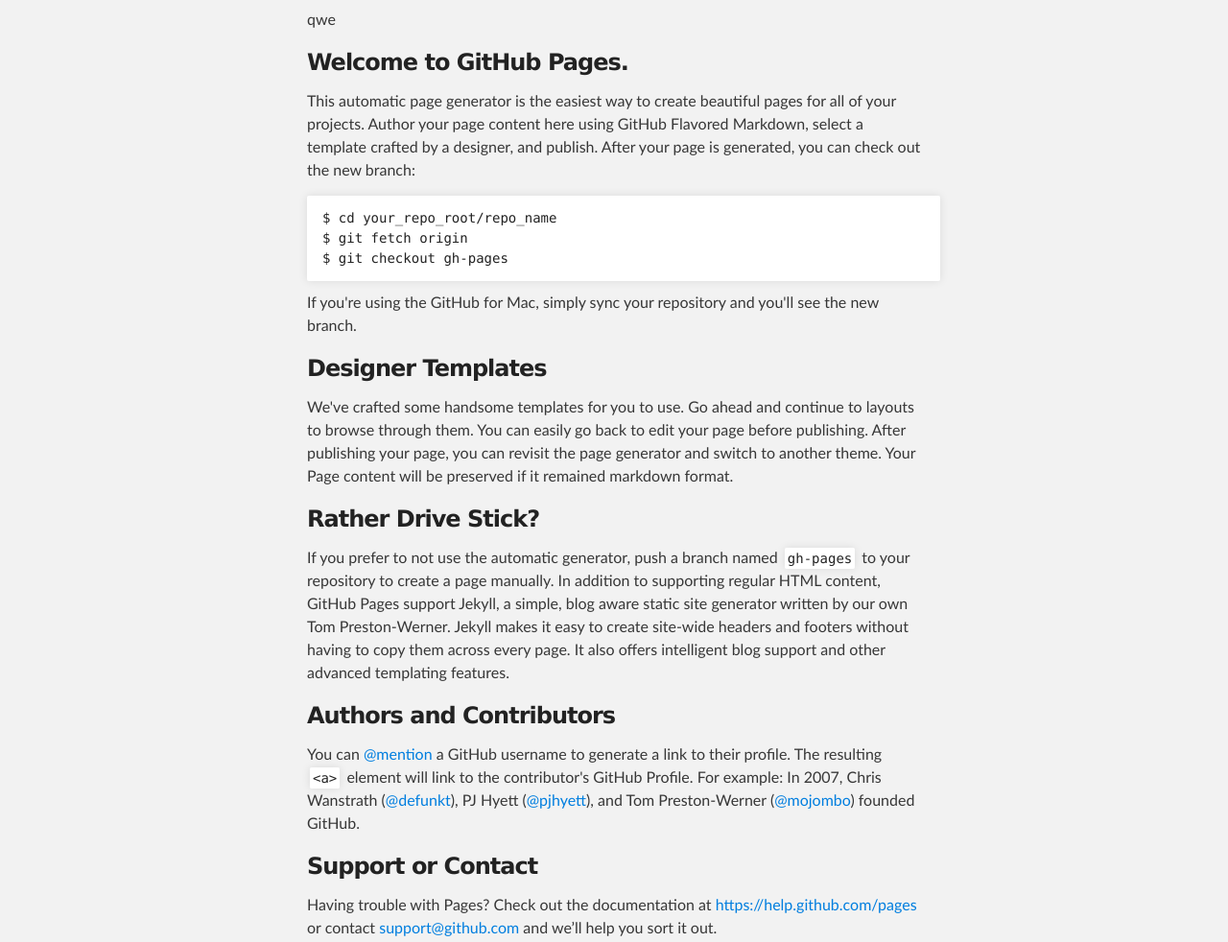
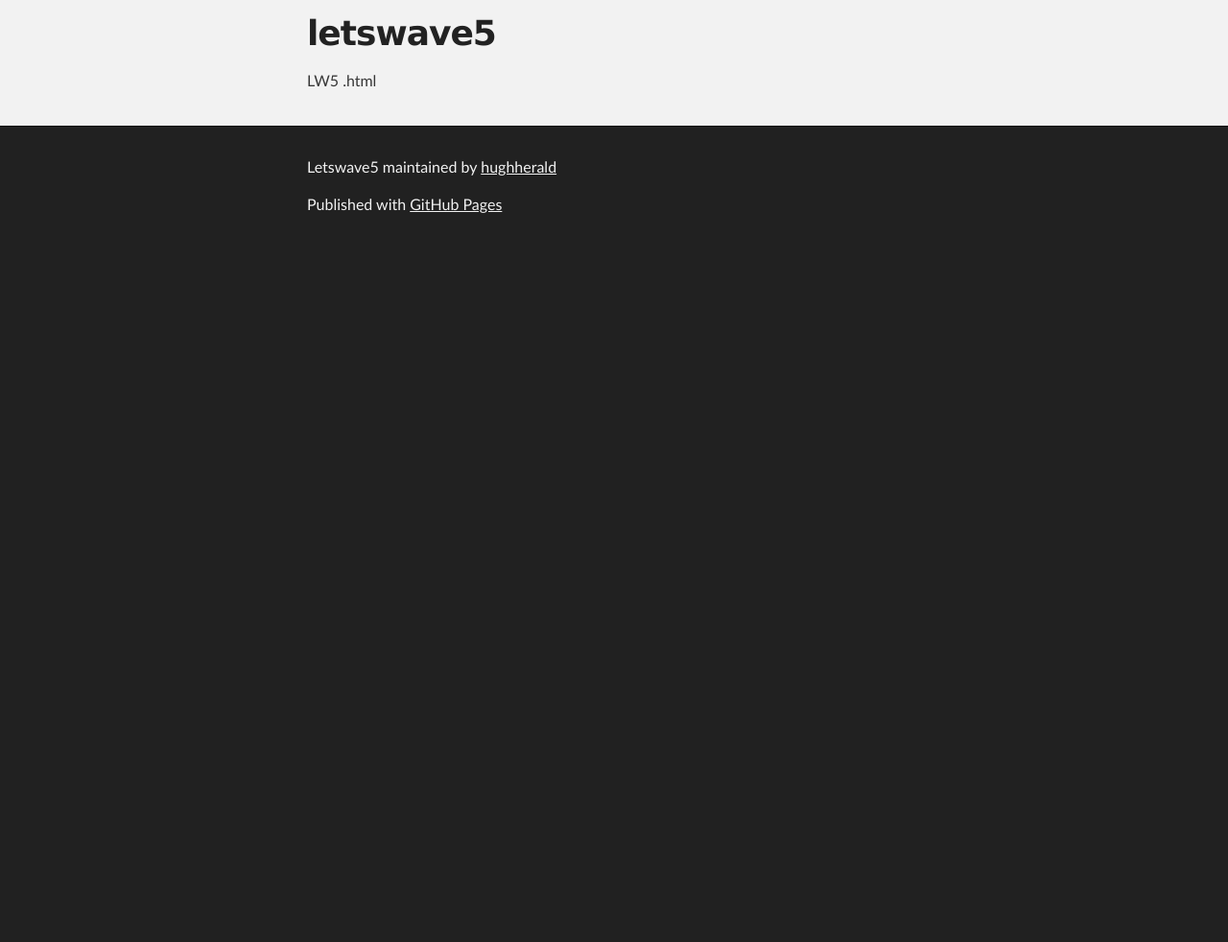
Before and after one commit to hughherald/letswave5, a plain HTML site: page index.html in a window 1280 px wide. Shown: the part 252-1234 px from the top of the page at 96% size. After the commit the page ends 800 px from the top, so only its background shows below. Drawn offline with Linux system fonts and the light colour scheme.

```diff
--- a/index.html
+++ b/index.html
@@ -31,39 +31,11 @@
     <!-- MAIN CONTENT -->
     <div id="main_content_wrap" class="outer">
       <section id="main_content" class="inner">
-        <p>qwe</p>
+        <h1>
+<a id="letswave5" class="anchor" href="#letswave5" aria-hidden="true"><span class="octicon octicon-link"></span></a>letswave5</h1>
 
-<h3>
-<a id="welcome-to-github-pages" class="anchor" href="#welcome-to-github-pages" aria-hidden="true"><span class="octicon octicon-link"></span></a>Welcome to GitHub Pages.</h3>
-
-<p>This automatic page generator is the easiest way to create beautiful pages for all of your projects. Author your page content here using GitHub Flavored Markdown, select a template crafted by a designer, and publish. After your page is generated, you can check out the new branch:</p>
-
-<pre><code>$ cd your_repo_root/repo_name
-$ git fetch origin
-$ git checkout gh-pages
-</code></pre>
-
-<p>If you're using the GitHub for Mac, simply sync your repository and you'll see the new branch.</p>
-
-<h3>
-<a id="designer-templates" class="anchor" href="#designer-templates" aria-hidden="true"><span class="octicon octicon-link"></span></a>Designer Templates</h3>
-
-<p>We've crafted some handsome templates for you to use. Go ahead and continue to layouts to browse through them. You can easily go back to edit your page before publishing. After publishing your page, you can revisit the page generator and switch to another theme. Your Page content will be preserved if it remained markdown format.</p>
-
-<h3>
-<a id="rather-drive-stick" class="anchor" href="#rather-drive-stick" aria-hidden="true"><span class="octicon octicon-link"></span></a>Rather Drive Stick?</h3>
-
-<p>If you prefer to not use the automatic generator, push a branch named <code>gh-pages</code> to your repository to create a page manually. In addition to supporting regular HTML content, GitHub Pages support Jekyll, a simple, blog aware static site generator written by our own Tom Preston-Werner. Jekyll makes it easy to create site-wide headers and footers without having to copy them across every page. It also offers intelligent blog support and other advanced templating features.</p>
-
-<h3>
-<a id="authors-and-contributors" class="anchor" href="#authors-and-contributors" aria-hidden="true"><span class="octicon octicon-link"></span></a>Authors and Contributors</h3>
-
-<p>You can <a href="https://github.com/blog/821" class="user-mention">@mention</a> a GitHub username to generate a link to their profile. The resulting <code>&lt;a&gt;</code> element will link to the contributor's GitHub Profile. For example: In 2007, Chris Wanstrath (<a href="https://github.com/defunkt" class="user-mention">@defunkt</a>), PJ Hyett (<a href="https://github.com/pjhyett" class="user-mention">@pjhyett</a>), and Tom Preston-Werner (<a href="https://github.com/mojombo" class="user-mention">@mojombo</a>) founded GitHub.</p>
-
-<h3>
-<a id="support-or-contact" class="anchor" href="#support-or-contact" aria-hidden="true"><span class="octicon octicon-link"></span></a>Support or Contact</h3>
-
-<p>Having trouble with Pages? Check out the documentation at <a href="https://help.github.com/pages">https://help.github.com/pages</a> or contact <a href="mailto:support@github.com">support@github.com</a> and we’ll help you sort it out.</p>
+<p>LW5
+.html</p>
       </section>
     </div>
 
```
Also changed, not shown: params.json (+1 -1 lines).
